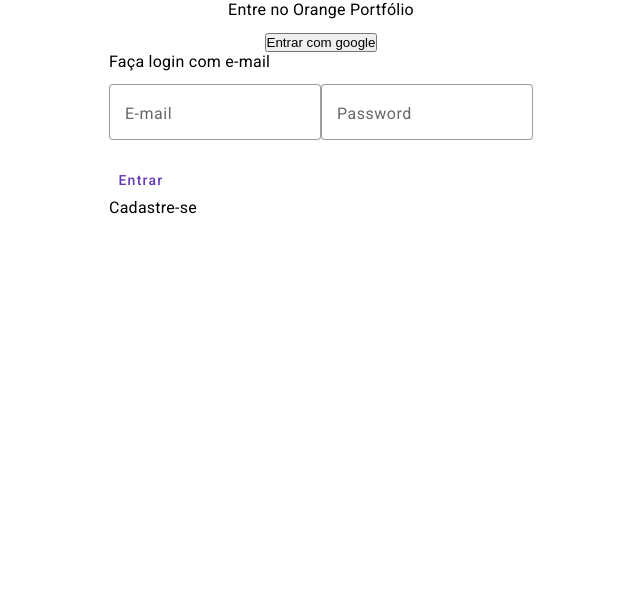
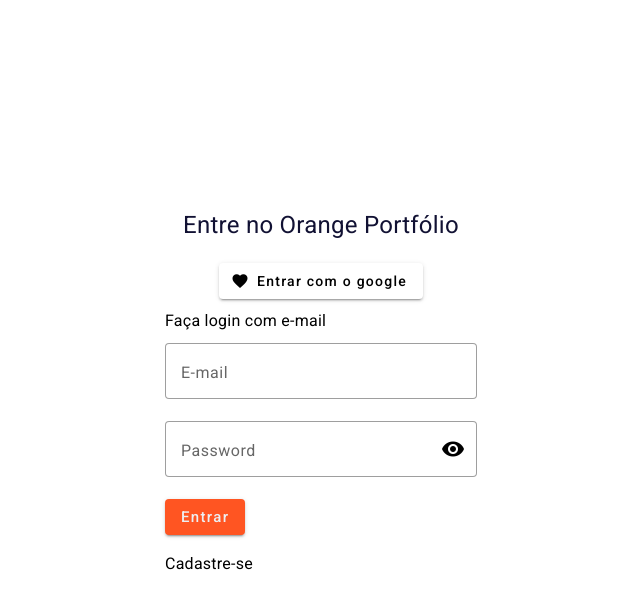
Before and after one commit to gustavo-medeiros18/Orange-Portfolio, an Angular app in the folder frontend/front/: page /login in a window 1280 px wide. Shown: the top 608 px of the page, without its empty margins (319-959 px from the left). Built offline with nearby package versions, Linux system fonts and the light colour scheme.

Commit message:
refactor: css da página de login e css global

```diff
--- a/frontend/front/src/app/app.module.ts
+++ b/frontend/front/src/app/app.module.ts
@@ -10,7 +10,6 @@ import { MatInputModule } from '@angular/material/input';
 import { MatFormFieldModule } from '@angular/material/form-field';
 import { ReactiveFormsModule } from '@angular/forms';
 import { LoginComponent } from './screens/login/login.component';
-
 
 @NgModule({
   declarations: [AppComponent, LoginComponent],
--- a/frontend/front/src/app/screens/login/login.component.html
+++ b/frontend/front/src/app/screens/login/login.component.html
@@ -1,29 +1,33 @@
 <div class="container">
-  <p id="titulo-login">Entre no Orange Portfólio</p>
-  <div id="div-signin">
-    <div id="div-botao-google">
-      <button id="botao-google"> Entrar com google </button> <!-- alterar posteriormente -->
+  <h5 class="titulo-login">Entre no Orange Portfólio</h5>
+  <div class="div-signin">
+    <div class="div-botao-google">
+      <a mat-raised-button routerLink=".">
+        <mat-icon>favorite</mat-icon>
+        Entrar com o google
+      </a>
     </div>
   </div>
-  <div id="div-form">
+  <div class="div-form">
     <form [formGroup]="form">
-      <p id="msg-login">Faça login com e-mail</p>
-      <div id="div-campos">
-        <mat-form-field appearance="outline">
+      <p class="msg-login">Faça login com e-mail</p>
+      <div class="div-campos">
+        <mat-form-field class="input" appearance="outline">
           <mat-label>E-mail</mat-label>
           <input type="email" matInput placeholder="e-amil">
           <mat-error *ngIf="form.get('email')?.invalid">{{formErrorMessage()}}</mat-error>
         </mat-form-field>
-        <mat-form-field appearance="outline">
+        <mat-form-field class="input" appearance="outline">
           <mat-label>Password</mat-label>
-          <input type="email" matInput placeholder="Password">
-          <mat-error *ngIf="form.get('Password')?.invalid">{{formErrorMessage()}}</mat-error>
-        </mat-form-field>
+          <input type={{password}} matInput>
+          <mat-icon (click)="onClick()" *ngIf="!visibility" matSuffix>visibility</mat-icon>
+          <mat-icon (click)="onClick()" *ngIf="visibility" matSuffix>visibility_off</mat-icon>
+          </mat-form-field>
       </div>
-      <div id="div-botao-entrar">
-        <button id="botao-entrar" mat-button color="primary" size="large"> Entrar </button>
+      <div class="div-botao-entrar">
+        <button mat-raised-button class="btn-primary">Entrar</button>
       </div>
-      <p id="msg-cadastro"> Cadastre-se</p>
+      <p class="msg-cadastro"> Cadastre-se</p>
     </form>
   </div>
 
--- a/frontend/front/src/app/screens/login/login.component.scss
+++ b/frontend/front/src/app/screens/login/login.component.scss
@@ -1,9 +1,27 @@
-@import url("https://accounts.google.com/gsi/client");
+
 
 .container {
   display: flex;
   align-items: center;
   justify-content: center;
-  align-content: center;
   flex-direction: column;
 }
+
+.div-signin {
+  margin: 1rem;
+}
+
+.div-form {
+  display: flex;
+  width: 19.5rem;
+  height: 16.9375rem;
+  padding-bottom: 0.1875rem;
+  flex-direction: column;
+  justify-content: center;
+  align-items: flex-start;
+  gap: 1.125rem;
+}
+
+.msg-cadastro {
+  margin-top: 1.13rem;
+}
--- a/frontend/front/src/app/screens/login/login.component.ts
+++ b/frontend/front/src/app/screens/login/login.component.ts
@@ -1,6 +1,5 @@
 import { Component, OnInit } from '@angular/core';
 import { FormGroup, NonNullableFormBuilder, Validators } from '@angular/forms';
-import { MatButton } from '@angular/material/button';
 
 @Component({
   selector: 'app-login',
@@ -9,6 +8,8 @@ import { MatButton } from '@angular/material/button';
 })
 export class LoginComponent implements OnInit {
   form!: FormGroup;
+  visibility: boolean = false;
+  password: string = 'password';
 
   constructor(private formBuilder: NonNullableFormBuilder) {}
 
@@ -22,4 +23,13 @@ export class LoginComponent implements OnInit {
   formErrorMessage() {
     return 'Field required';
   }
+
+  onClick() {
+    this.visibility = !this.visibility;
+    if (this.password === 'text') {
+      this.password = 'password';
+    } else if (this.password === 'password') {
+      this.password = 'text';
+    }
+  }
 }
--- a/frontend/front/src/index.html
+++ b/frontend/front/src/index.html
@@ -10,11 +10,6 @@
   <link rel="preconnect" href="https://fonts.gstatic.com">
   <link href="https://fonts.googleapis.com/css2?family=Roboto:wght@300;400;500&display=swap" rel="stylesheet">
   <link href="https://fonts.googleapis.com/icon?family=Material+Icons" rel="stylesheet">
-  <script>
-    import '@material/web/button/filled-button.js';
-    import '@material/web/button/outlined-button.js';
-    import '@material/web/checkbox/checkbox.js';
-  </script>
 </head>
 
 <body class="mat-typography">
--- a/frontend/front/src/styles.scss
+++ b/frontend/front/src/styles.scss
@@ -7,57 +7,66 @@
 body {
   min-height: 100vh;
   font-family: Roboto, "Helvetica Neue", sans-serif;
-}
-
-html,
-body {
-  height: 100%;
-}
-body {
-  margin: 0;
-  font-family: Roboto, "Helvetica Neue", sans-serif;
+  display: flex;
+  align-items: center;
+  justify-content: center;
 }
 
 :root {
-  --primary-color: #3f51b5;
+  --primary-color: #111133;
+  --color-principal-70: #edeff2;
 }
 h1 {
-  font-size: 6rem;
-  font-style: normal;
-  font-weight: 300;
+  font-size: 6rem !important;
+  font-style: normal !important;
+  font-weight: 300 !important;
+  color: var(--primary-color);
 }
 h2 {
-  font-size: 3.75rem;
-  font-style: normal;
-  font-weight: 300;
+  font-size: 3.75rem !important;
+  font-style: normal !important;
+  font-weight: 300 !important;
+  color: var(--primary-color);
 }
 h3 {
-  font-size: 3rem;
-  font-style: normal;
-  font-weight: 400;
+  font-size: 3rem !important;
+  font-style: normal !important;
+  font-weight: 400 !important;
+  color: var(--primary-color);
 }
 h4 {
-  font-size: 2.125rem;
-  font-style: normal;
-  font-weight: 400;
+  font-size: 2.125rem !important;
+  font-style: normal !important;
+  font-weight: 400 !important;
+  color: var(--primary-color);
 }
 h5 {
-  font-size: 1.5rem;
-  font-style: normal;
-  font-weight: 400;
+  font-size: 1.5rem !important;
+  font-style: normal !important;
+  font-weight: 400 !important;
+  color: var(--primary-color);
 }
 h6 {
-  font-size: 1.25rem;
-  font-style: normal;
-  font-weight: 500;
+  font-size: 1.25rem !important;
+  font-style: normal !important;
+  font-weight: 500 !important;
 }
 p {
-  font-size: 1rem;
-  font-style: normal;
-  font-weight: 400;
+  font-size: 1rem !important;
+  font-style: normal !important;
+  font-weight: 400 !important;
 }
-.btn {
-  font-size: 0.9375rem;
-  font-style: normal;
-  font-weight: 500;
+.btn-primary {
+  font-size: 0.9375rem !important;
+  font-style: normal !important;
+  font-weight: 500 !important;
+  color: var(--color-principal-70) !important;
+
+  box-shadow: 0px 3px 1px -2px rgba(0, 0, 0, 0.2),
+    0px 2px 2px 0px rgba(0, 0, 0, 0.14), 0px 1px 5px 0px rgba(0, 0, 0, 0.12);
+
+  background: var(--Color-Brand-Secundria-Secondary-100, #f52) !important;
 }
+.input {
+  width: 100%;
+}
```
Also changed, not shown: frontend/front/src/app/screens/login/login.module.ts (+5 -8 lines), frontend/front/src/assets/button-icons/logoGoogle.svg (renamed from frontend/front/src/assets/Icones-botoes/logogoogle.svg).
